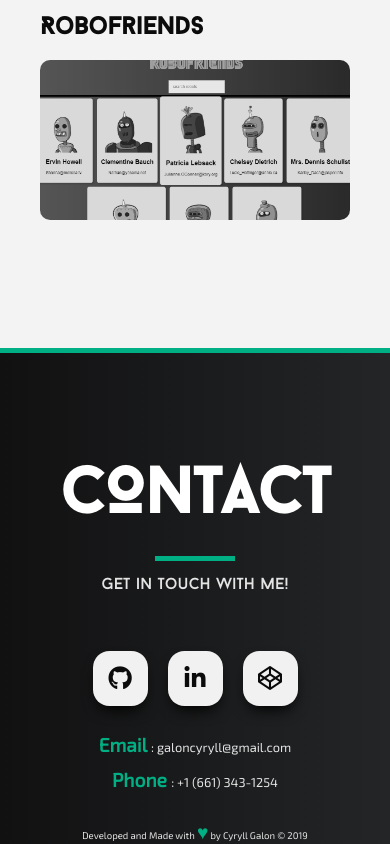
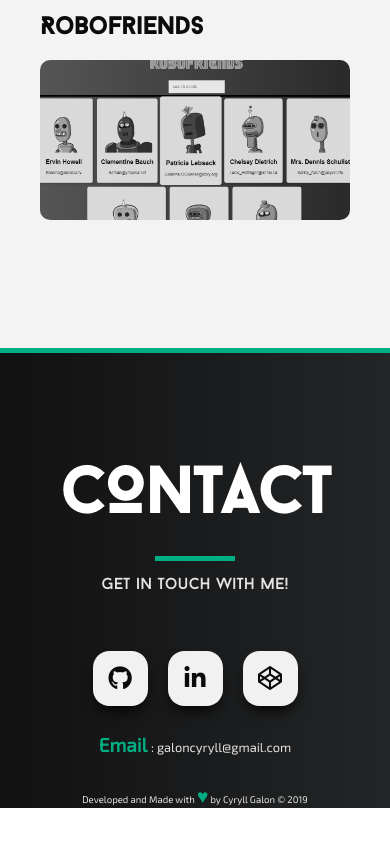
Before and after one commit to galoncyryll/portfolio, a React (Create React App) app: page / in a window 390 px wide. Shown: the part 3084-3928 px from the top of the page. After the commit the page ends 3892 px from the top, so only its background shows below. Built offline with nearby package versions, Linux system fonts and the light colour scheme.

Commit message:
removed phone number section

```diff
--- a/src/components/contact/contact.js
+++ b/src/components/contact/contact.js
@@ -25,7 +25,6 @@ class Contact extends Component {
                     <div className='col-right'>
                         <div className='contacts-container'>
                             <p><span className='green'>Email </span>: galoncyryll@gmail.com</p>
-                            <p><span className='green'>Phone </span>: +1 (661) 343-1254 </p>
                         </div>
                     </div>
                 </div>
```
